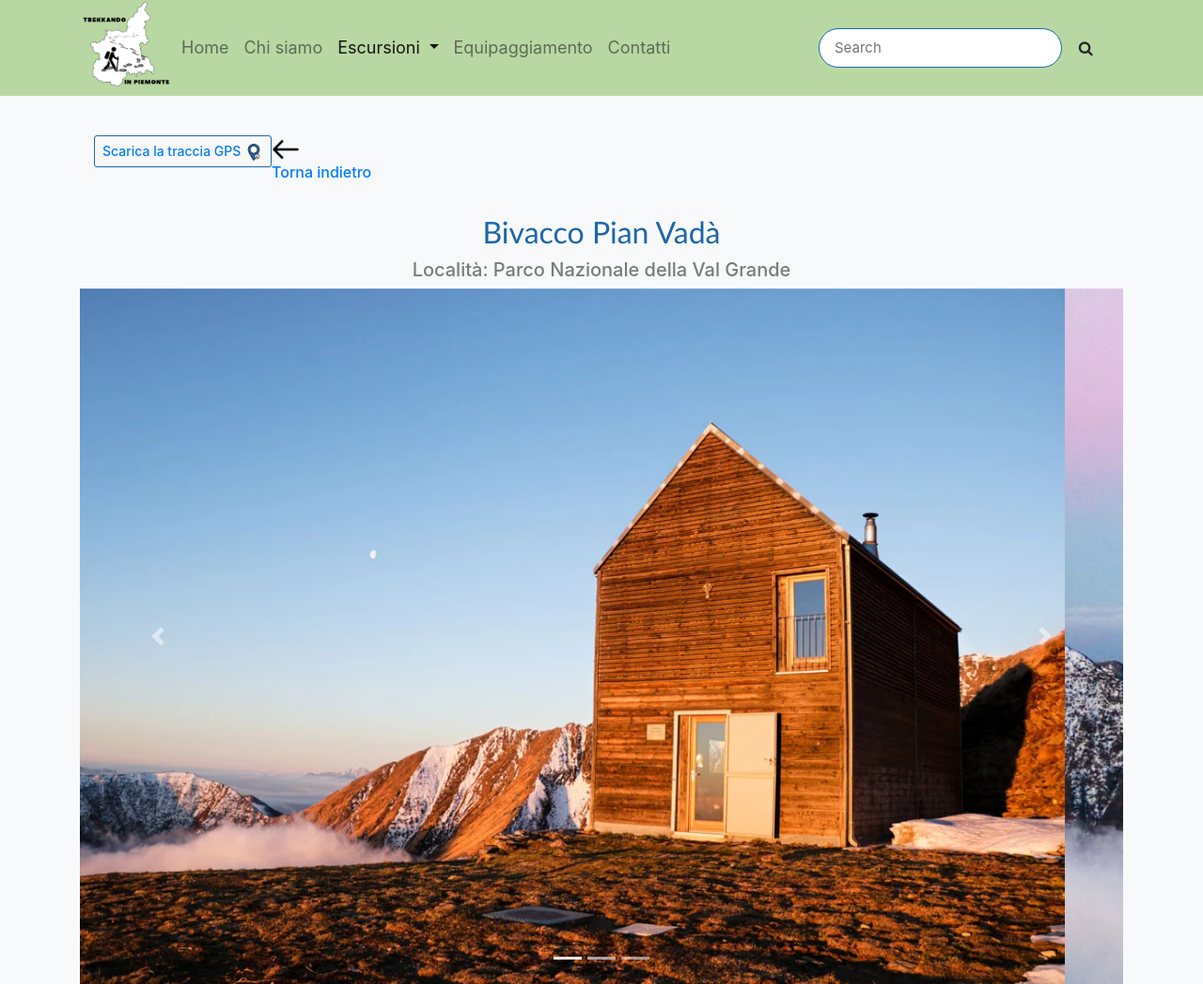
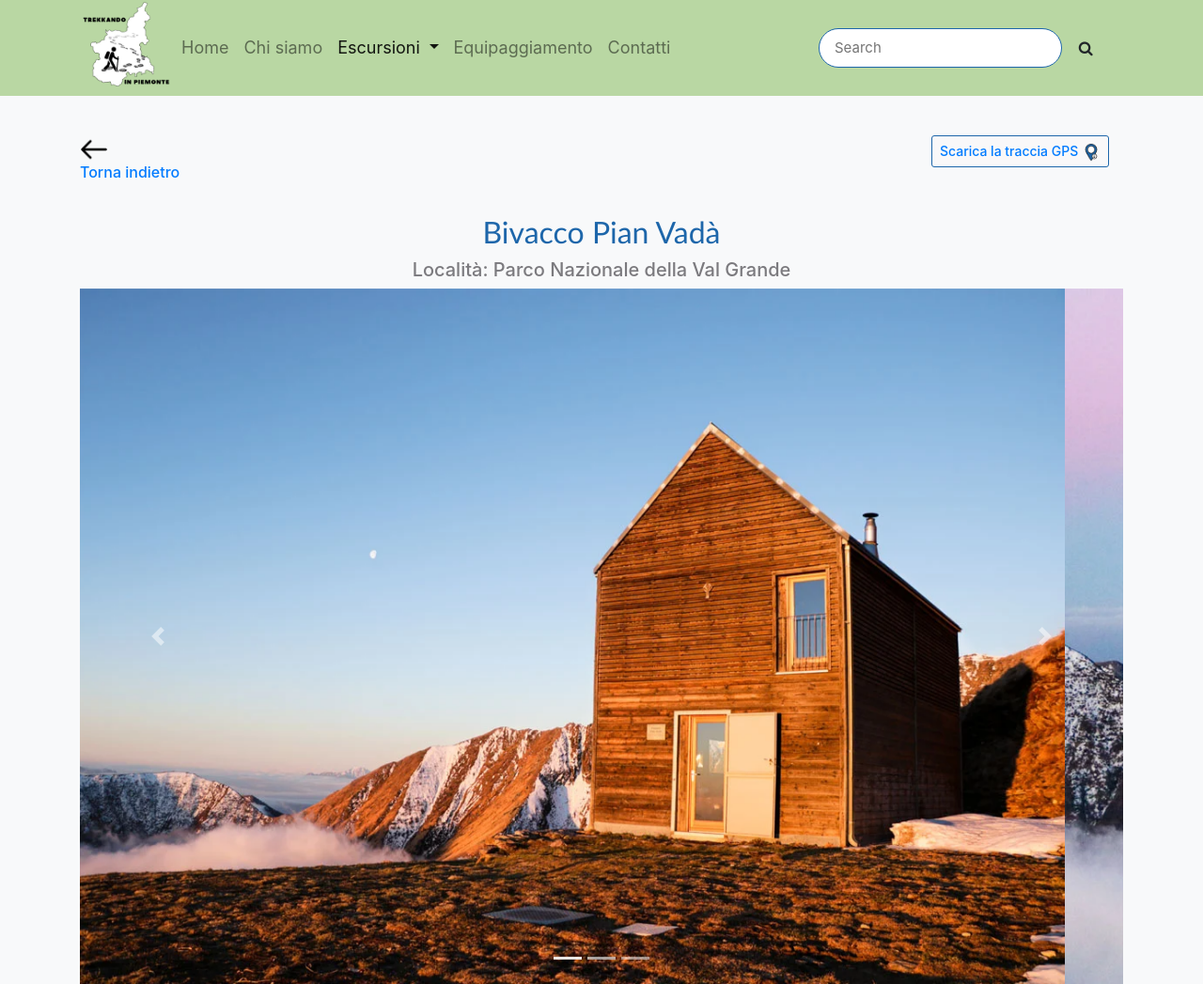
Before and after one commit to alessiaespositomar/Trekking_in_Piemonte, a plain HTML site: page PianVadà.html in a window 1280 px wide. Shown: the top 1047 px of the page at 94% size. Drawn offline with nearby package versions, Linux system fonts and the light colour scheme.

Commit message:
leftcolumn

```diff
--- a/PianVadà.html
+++ b/PianVadà.html
@@ -65,7 +65,7 @@
 <br>
 
 <div class="container">
-  <div class="rightcolumn">
+  <div class="leftcolumn">
     <button class="btn-dwnl"> <a href="#" style="font-size: 14px; font-weight:500;">Scarica la traccia GPS </a> <img src="immagini/map-pointer.png" height="20px" width="20px"></button>
   </div>
 </div>
```
Also changed, not shown: bivacco.html (+1 -1 lines).
